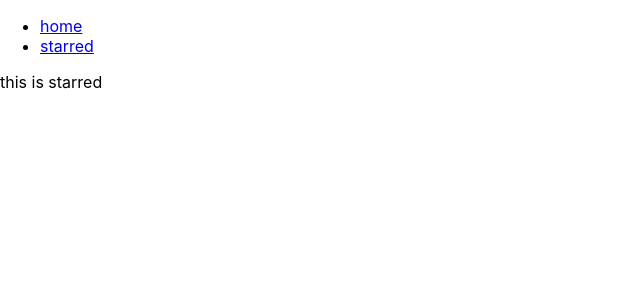
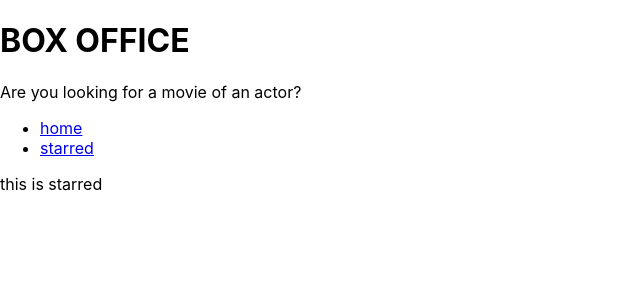
Before and after one commit to gauravrajbhar07/box-office, a React (Create React App) app: page / in a window 1280 px wide. Shown: the top 300 px of the page, without its empty margins (0-640 px from the left). Built offline with nearby package versions, Linux system fonts and the light colour scheme.

Commit message:
added layout managemnt and created layout

```diff
--- a/src/App.js
+++ b/src/App.js
@@ -10,12 +10,6 @@
   return (
 
     <div>
-
-      <Navs />
-
-
-
-
       <Switch>
         <Route exact path="/">
           <Home />
--- /dev/null
+++ b/src/Components/MainPageLayout.js
@@ -0,0 +1,17 @@
+import React from 'react'
+import Navs from './Navs'
+import Title from './Title'
+
+const MainPageLayout = ({ children }) => {
+    return (
+        <div>
+            <Title title={"BOX OFFICE"} subtitle="Are you looking for a movie of an actor?" />
+            <Navs />
+
+            {children}
+        </div>
+
+    )
+}
+
+export default MainPageLayout
--- /dev/null
+++ b/src/Components/Title.js
@@ -0,0 +1,12 @@
+import React from 'react'
+
+const Title = ({ title, subtitle }) => {
+    return (
+        <div>
+            <h1>{title}</h1>
+            <p>{subtitle}</p>
+        </div>
+    )
+}
+
+export default Title
--- a/src/Pages/Home.js
+++ b/src/Pages/Home.js
@@ -1,8 +1,9 @@
 import React from 'react'
+import MainPageLayout from '../Components/MainPageLayout';
 
 const Home = () => {
     return (
-        <div>this is starred</div>
+        <MainPageLayout>this is starred</MainPageLayout>
     )
 }
 
--- a/src/Pages/Starred.js
+++ b/src/Pages/Starred.js
@@ -1,8 +1,9 @@
 import React from 'react'
+import MainPageLayout from '../Components/MainPageLayout';
 
 const Starred = () => {
     return (
-        <div>this is starred</div>
+        <MainPageLayout>this is starred</MainPageLayout>
     )
 }
 
```
